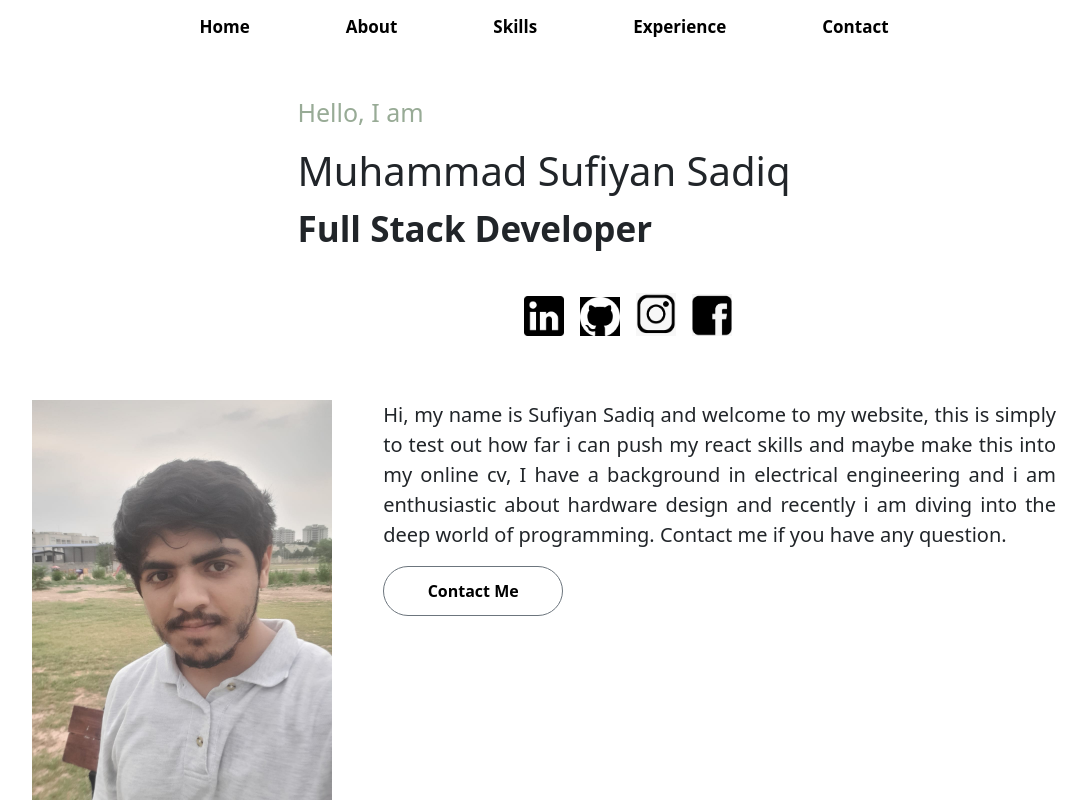
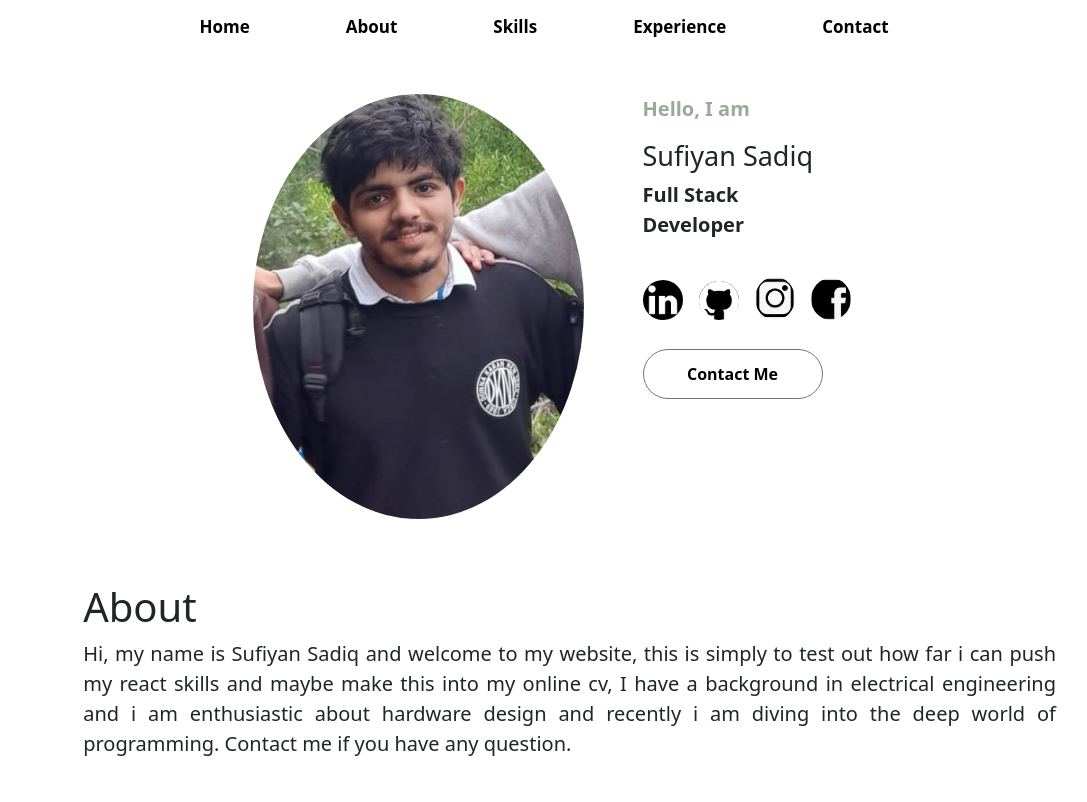
Before and after one commit to Sufiyan2003/testing-application, a React (Create React App) app: page / in a window 1280 px wide. Shown: the top 802 px of the page, without its empty margins (96-1183 px from the left). Built offline with nearby package versions, Linux system fonts and the light colour scheme.

Commit message:
text made meaningfull

```diff
--- a/src/FrontEnd/About.js
+++ b/src/FrontEnd/About.js
@@ -7,10 +7,8 @@ import { Row, Col, Button } from "reactstrap";
 function About() {
   return (
     <div className="about-container">
-      <div className="image-container">
-        <img src={me} alt="hero" className="actual-image" />
-      </div>
       <div className="text-container">
+        <h1 href="#about">About</h1>
         <p>
           Hi, my name is Sufiyan Sadiq and welcome to my website, this is simply
           to test out how far i can push my react skills and maybe make this
@@ -18,7 +16,6 @@ function About() {
           am enthusiastic about hardware design and recently i am diving into
           the deep world of programming. Contact me if you have any question.
         </p>
-        <Button className="custom_button">Contact Me</Button>
       </div>
     </div>
   );
--- a/src/FrontEnd/Home.js
+++ b/src/FrontEnd/Home.js
@@ -1,17 +1,18 @@
 import React, { useState, useEffect } from "react";
 import { TypeAnimation } from "react-type-animation";
 import "../assets/Home.css";
-import linkedIn from "../pictures/linkedIn.png"
-import facebook from "../pictures/facebook.png"
-import instagram from "../pictures/instagram.png"
-import github from "../pictures/github.png"
+import hero from "../pictures/great-photo.jpg";
+import linkedIn from "../pictures/linkedIn.png";
+import facebook from "../pictures/facebook.png";
+import instagram from "../pictures/instagram.png";
+import github from "../pictures/github.png";
+import { Button } from "reactstrap";
 
 function Home() {
   const [titles, setTitles] = useState([
     "Electrical Engineer",
     "Full Stack Developer",
     "Freelancer",
-    "Machine Learning Engineer",
   ]);
   const [currentTitleIndex, setCurrentTitleIndex] = useState(0);
 
@@ -31,9 +32,13 @@ function Home() {
 
   return (
     <div className="home-container">
+      <div className="image-section">
+        <div className="hero">
+          <img src={hero} alt="hero" />
+        </div>
         <div className="rotating-block">
           <p className="block-text">Hello, I am</p>
-        <h1 className="my_name">Muhammad Sufiyan Sadiq</h1>
+          <h1 className="my_name">Sufiyan Sadiq</h1>
           {/* <p className="block-text rotating-title">{titles[currentTitleIndex]}</p> */}
           <TypeAnimation
             sequence={[
@@ -50,28 +55,47 @@ function Home() {
             repeat={Infinity}
             className="typing"
           />
-      </div>
           <div className="social-container">
             <img
               src={linkedIn}
               className="icon"
-          onClick={() => window.open("https://pk.linkedin.com/in/muhammad-sufiyan-sadiq-169809255", "_blank")}
+              onClick={() =>
+                window.open(
+                  "https://pk.linkedin.com/in/muhammad-sufiyan-sadiq-169809255",
+                  "_blank"
+                )
+              }
             />
             <img
               src={github}
               className="icon"
-          onClick={() => window.open("https://github.com/Sufiyan2003", "_blank")}
+              onClick={() =>
+                window.open("https://github.com/Sufiyan2003", "_blank")
+              }
             />
             <img
               src={instagram}
               className="icon"
-          onClick={() => window.open("https://www.instagram.com/sufiyansadiq9/", "_blank")}
+              onClick={() =>
+                window.open(
+                  "https://www.instagram.com/sufiyansadiq9/",
+                  "_blank"
+                )
+              }
             />
             <img
               src={facebook}
               className="icon"
-          onClick={() => window.open("https://www.facebook.com/profile.php?id=100013317271158", "_blank")}
+              onClick={() =>
+                window.open(
+                  "https://www.facebook.com/profile.php?id=100013317271158",
+                  "_blank"
+                )
+              }
             />
+          </div>
+          <Button className="custom_button">Contact Me</Button>
+        </div>
       </div>
     </div>
   );
--- a/src/assets/About.css
+++ b/src/assets/About.css
@@ -29,6 +29,7 @@
     border-radius: 30px;
     width: 180px;
     height: 50px;
+    margin-top: 15%;
 }
 .custom_button:hover{
     background-color: black;
--- a/src/assets/Home.css
+++ b/src/assets/Home.css
@@ -5,18 +5,28 @@
 }
 
 .index-module_type__E-SaG {
-  font-size: 35px;
+  font-size: 20px;
   font-weight: bold;
 }
 
 .my_name {
-  font-size: 40px;
+  font-size: 27px;
 }
 .block-text {
   color: #98ab96;
-  font-size: 25px;
+  font-size: 20px;
+  font-weight: bolder;
 }
 
+.image-section{
+    display: flex;
+    flex-direction: row;
+    gap: 10%;
+}
+img{
+    border-radius: 50%;
+
+}
 .social-container{
     display: flex;
     flex-direction: row;
```
Lines whose indentation alone changed are shown as unchanged.
